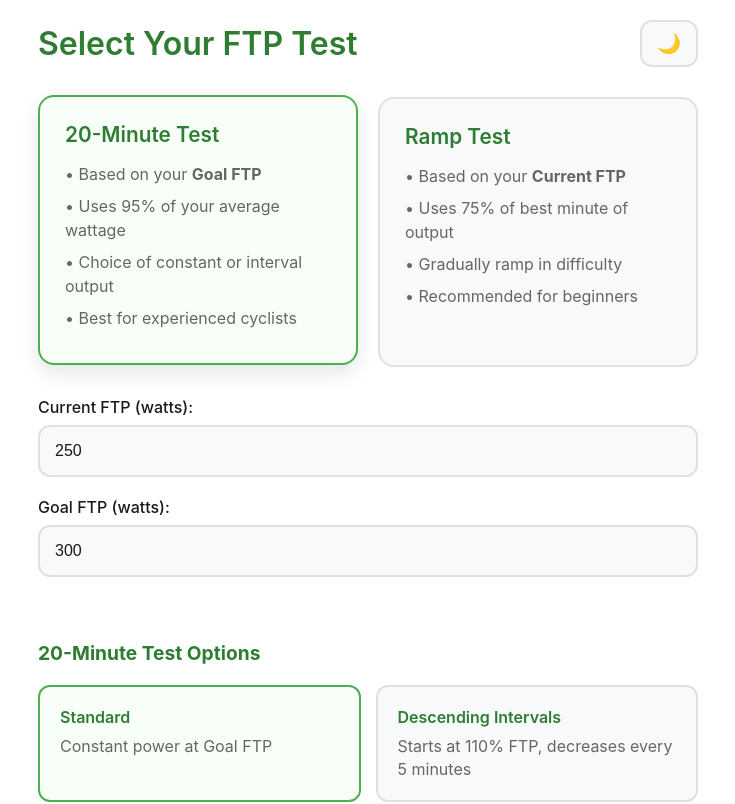
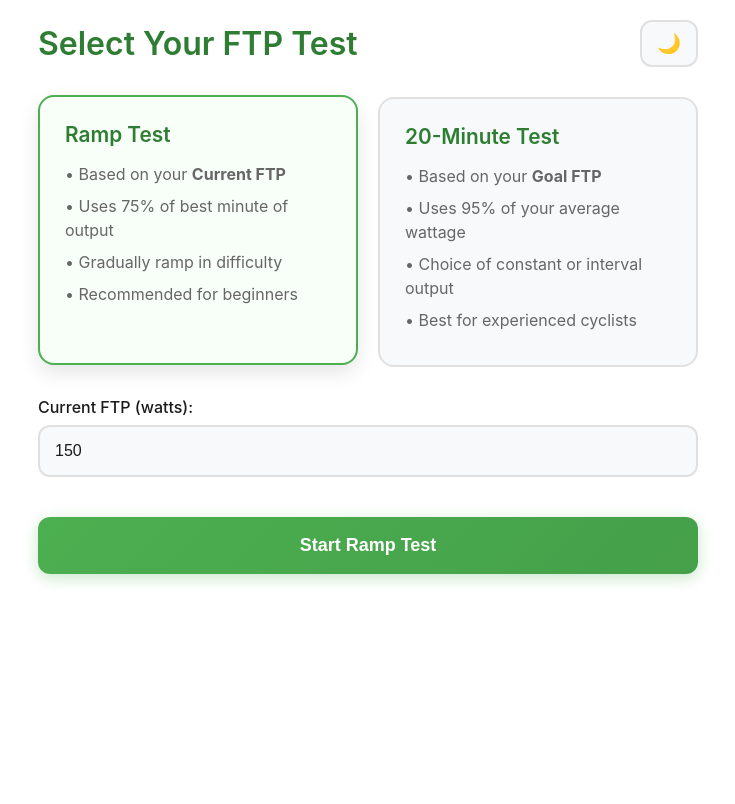
Before and after one commit to lazydictionary/FTP-Tester, a React (Create React App) app: page / in a window 1280 px wide. Shown: the top 804 px of the page, without its empty margins (272-1007 px from the left). Built offline with nearby package versions, Linux system fonts and the light colour scheme.

Commit message:
Matched both TestScreen UIs

```diff
--- a/src/pages/SetupScreen.jsx
+++ b/src/pages/SetupScreen.jsx
@@ -3,9 +3,9 @@ import './SetupScreen.css';
 import { TwentyMinTestProtocols, WarmupProtocols } from './TestProtocols';
 
 export default function SetupScreen({ onStartTest, darkMode, toggleDarkMode }) {
-  const [currentFTP, setCurrentFTP] = useState(250);
-  const [goalFTP, setGoalFTP] = useState(300);
-  const [testType, setTestType] = useState('20min');
+  const [currentFTP, setCurrentFTP] = useState(150);
+  const [goalFTP, setGoalFTP] = useState(175);
+  const [testType, setTestType] = useState('ramp');
   const [selectedProtocol, setSelectedProtocol] = useState(TwentyMinTestProtocols.STANDARD);
   const [selectedWarmup, setSelectedWarmup] = useState(null);
 
@@ -35,6 +35,16 @@ export default function SetupScreen({ onStartTest, darkMode, toggleDarkMode }) {
 
       <div className="test-options">
         <div
+          className={`test-card ${testType === 'ramp' ? 'active' : ''}`}
+          onClick={() => setTestType('ramp')}
+        >
+          <h3>Ramp Test</h3>
+          <p>• Based on your <strong>Current FTP</strong></p>
+          <p>• Uses 75% of best minute of output</p>
+          <p>• Gradually ramp in difficulty</p>
+          <p>• Recommended for beginners</p>
+        </div>
+        <div
           className={`test-card ${testType === '20min' ? 'active' : ''}`}
           onClick={() => setTestType('20min')}
         >
@@ -43,17 +53,6 @@ export default function SetupScreen({ onStartTest, darkMode, toggleDarkMode }) {
           <p>• Uses 95% of your average wattage</p>
           <p>• Choice of constant or interval output</p>
           <p>• Best for experienced cyclists</p>
-        </div>
-
-        <div
-          className={`test-card ${testType === 'ramp' ? 'active' : ''}`}
-          onClick={() => setTestType('ramp')}
-        >
-          <h3>Ramp Test</h3>
-          <p>• Based on your <strong>Current FTP</strong></p>
-          <p>• Uses 75% of best minute of output</p>
-          <p>• Gradually ramp in difficulty</p>
-          <p>• Recommended for beginners</p>
         </div>
       </div>
 
@@ -79,7 +78,7 @@ export default function SetupScreen({ onStartTest, darkMode, toggleDarkMode }) {
                 value={goalFTP}
                 onChange={(e) => setGoalFTP(Number(e.target.value))}
                 min={currentFTP + 1}
-                max="999"
+                max="500"
                 required
               />
             </label>
--- a/src/pages/TestScreen.jsx
+++ b/src/pages/TestScreen.jsx
@@ -15,17 +15,12 @@ export default function TestScreen({
   const [elapsedSeconds, setElapsedSeconds] = useState(0);
   const [isRunning, setIsRunning] = useState(false);
 
+  // Unified stage text for both test types
   const getStageText = () => {
     const minutes = elapsedSeconds / 60;
-
-    if (testType === '20min') {
-      if (minutes >= 19.5) return 'Current FTP Met';
-      return 'Test in Progress';
-    } else {
     if (minutes < 5) return 'Warmup Phase';
     if (minutes >= 19.5) return 'Current FTP Met';
     return 'Test in Progress';
-    }
   };
 
   useEffect(() => {
@@ -50,7 +45,7 @@ export default function TestScreen({
   return (
     <div className={`test-screen ${darkMode ? 'dark' : 'light'}`}>
       <div className="header">
-        <h1>FTP Test</h1>
+        <h1>{testType === '20min' ? '20-Minute FTP Test' : 'Ramp FTP Test'}</h1>
         <button
           onClick={toggleDarkMode}
           className="theme-toggle"
@@ -91,14 +86,13 @@ export default function TestScreen({
         />
       </div>
 
-      {testType === 'ramp' && (
+      {/* Show End Test button for both test types */}
       <button
         onClick={() => setIsRunning(false)}
         className="end-test-button"
       >
         End Test
       </button>
-      )}
     </div>
   );
 }
```
Lines whose indentation alone changed are shown as unchanged.
